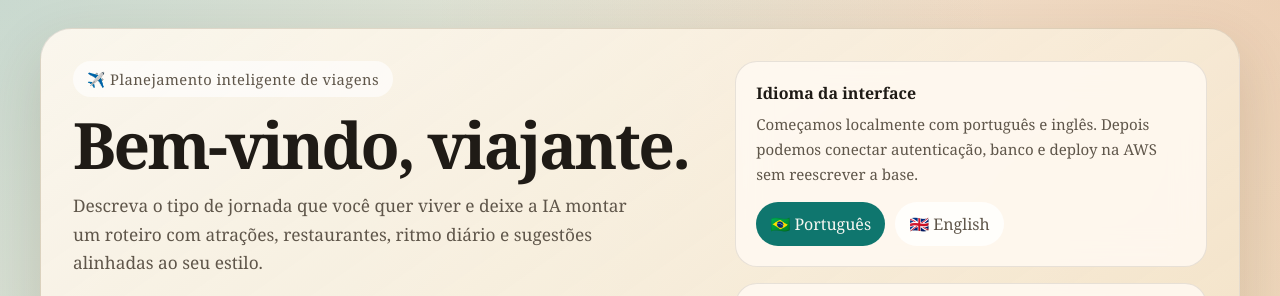
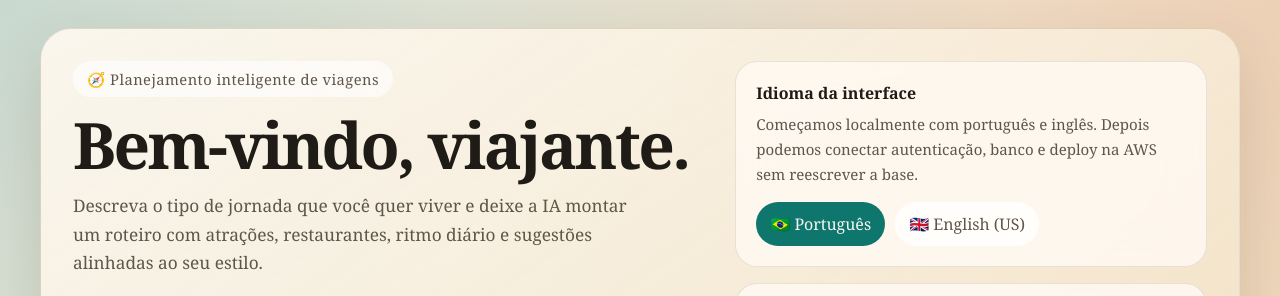
Before and after one commit to macsouzaam/TravelGuide, a Next.js app: page / in a window 1280 px wide. Shown: the top 296 px of the page. Built offline with nearby package versions, Linux system fonts and the light colour scheme.

Commit message:
feat(ui): update eyebrow icon and english label (#2)
* ci(cd): gate deploy on CI success and add auto rollback

* feat(ui): update eyebrow icon and english label

* fix(ci): regenerate lockfile to fix npm ci on CI

```diff
--- a/src/app/page.tsx
+++ b/src/app/page.tsx
@@ -118,7 +118,7 @@ export default function HomePage() {
       <section className="hero">
         <div className="hero-grid">
           <div>
-            <span className="eyebrow">✈️ {t.eyebrow}</span>
+            <span className="eyebrow">🧭 {t.eyebrow}</span>
             <h1>{t.heroTitle}</h1>
             <p>{t.heroSubtitle}</p>
             <div className="hero-stats">
@@ -149,7 +149,7 @@ export default function HomePage() {
                   className={lang === "en" ? "active" : ""}
                   onClick={() => setLang("en")}
                 >
-                  🇬🇧 English
+                  🇬🇧 English (US)
                 </button>
               </div>
             </div>
```
Also changed, not shown: 1 other file (tests, documents, lock files or other folders).
